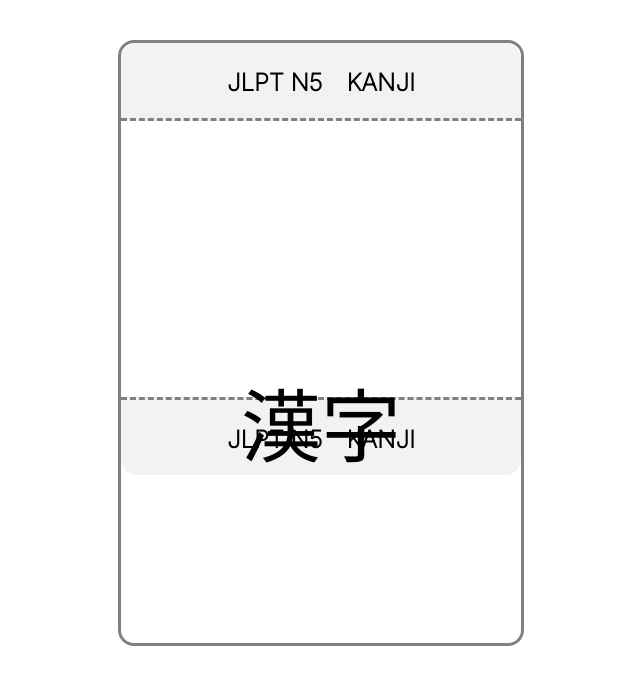
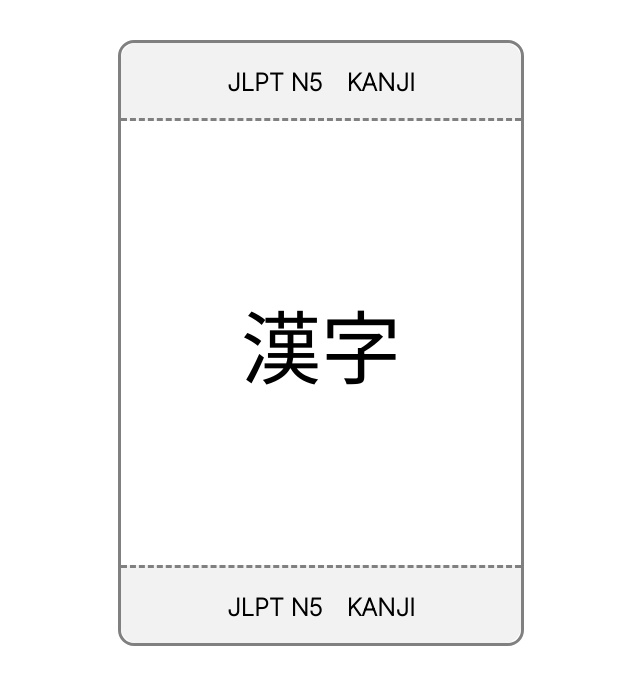
Before and after one commit to j-art-fox/JLPT-COMPANION, a plain HTML site: page index.html in a window 1280 px wide. Shown: the whole page, without its empty margins (319-959 px from the left). Drawn offline with Linux system fonts and the light colour scheme; a web font is replaced by a local one.

Commit message:
Designed the main quiz card.

```diff
--- a/assets/css/style.css
+++ b/assets/css/style.css
@@ -2,8 +2,8 @@
     font-family: 'Inter', sans-serif;
 }
 main{
-    position:relative;
-    display:flex;
+    position: relative;
+    display: flex;
     align-items: center;
     justify-content: center;
 
@@ -12,34 +12,46 @@ button{
    margin: 16px;
 }
 .card{
+    display:flex;
     position:relative;
     border-radius:16px;
     margin:32px;
     border: 3px solid grey;
     height: 600px;
     width: 400px;
+    min-width: 400px;
   }
 .card-header{
-    display:flex;
+    display: flex;
     align-items: center;
     justify-content: center;
-    width:400px;
-    top:4px;
+    width: 400px;
+    top: 0px;
     border-bottom: 3px dashed grey;
     background-color: rgb(242, 242, 242);
     border-radius: 16px 16px 0 0;
+    position: absolute;
 }
 
 .card-header h2{
 
 }
+.card-body{
+    display: flex;
+    position: relative;
+    flex-direction: column;
+    align-items: center;
+    justify-content: center;
+    margin: auto;
+}
 
 .card-footer{
-    display:flex;
+    position: absolute;
+    display: flex;
     align-items: center;
     justify-content: center;
-    width:400px;
-    bottom:1px;
+    width: 400px;
+    bottom: 0px;
     border-top: 3px dashed grey;
     background-color: rgb(242, 242, 242);
     border-radius: 0 0 16px 16px;
@@ -50,15 +62,3 @@ button{
     font-family: 'Zen Maru Gothic', sans-serif;
     font-size: 5em;
 }
-
-.card-body{
-    display:flex;
-    position:relative;
-    flex-direction:column;
-    align-items: center;
-    justify-content: center;
-    margin: 0;
-    top: 50%;
-    -ms-transform: translateY(-50%);
-    transform: translateY(-50%);
-}
--- a/index.html
+++ b/index.html
@@ -21,9 +21,9 @@
             <div class="card-header">
                 <h2>JLPT N5　KANJI</h2>
             </div>
-            <section class="card-body">
+            <div class="card-body">
                 <p class="kanji">漢字</p>
-            </section>
+            </div>
             <div class="card-footer">
                 <h2>JLPT N5　KANJI</h2>
             </div>
```
